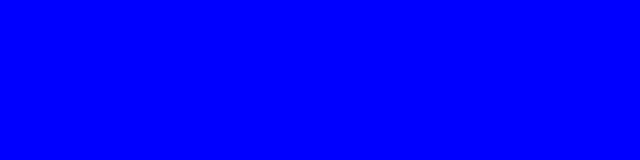
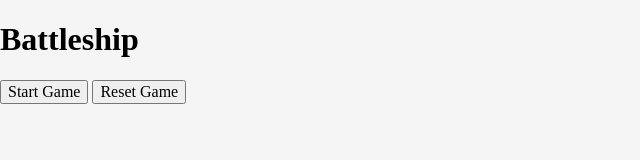
Before and after one commit to pedromorenovillar/battleship, a website: page public/index.html in a window 1280 px wide. Shown: the whole page, without its empty margins (0-640 px from the left). Drawn offline with Linux system fonts and the light colour scheme.

Commit message:
chore(ui): add basic gameboard containers

```diff
--- a/public/index.html
+++ b/public/index.html
@@ -5,9 +5,14 @@
     <meta name="viewport" content="width=device-width, initial-scale=1.0" />
     <link rel="stylesheet" href="normalize.css">
     <link rel="stylesheet" href="styles.css">
-    <title>Battleship</title>
+    <title>Battleship Game</title>
   </head>
   <body>
+    <h1>Battleship</h1>
+    <div id="player-board"></div>
+    <div id="cpu-board"></div>
+    <button type="button" id="start-btn">Start Game</button>
+    <button type="button" id="reset-btn">Reset Game</button>
     <script type="module" src="./index.js"></script>
   </body>
 </html>
--- a/public/styles.css
+++ b/public/styles.css
@@ -1,3 +1,3 @@
 body {
-  background-color: blue;
+  background-color: whitesmoke;
 }
```
